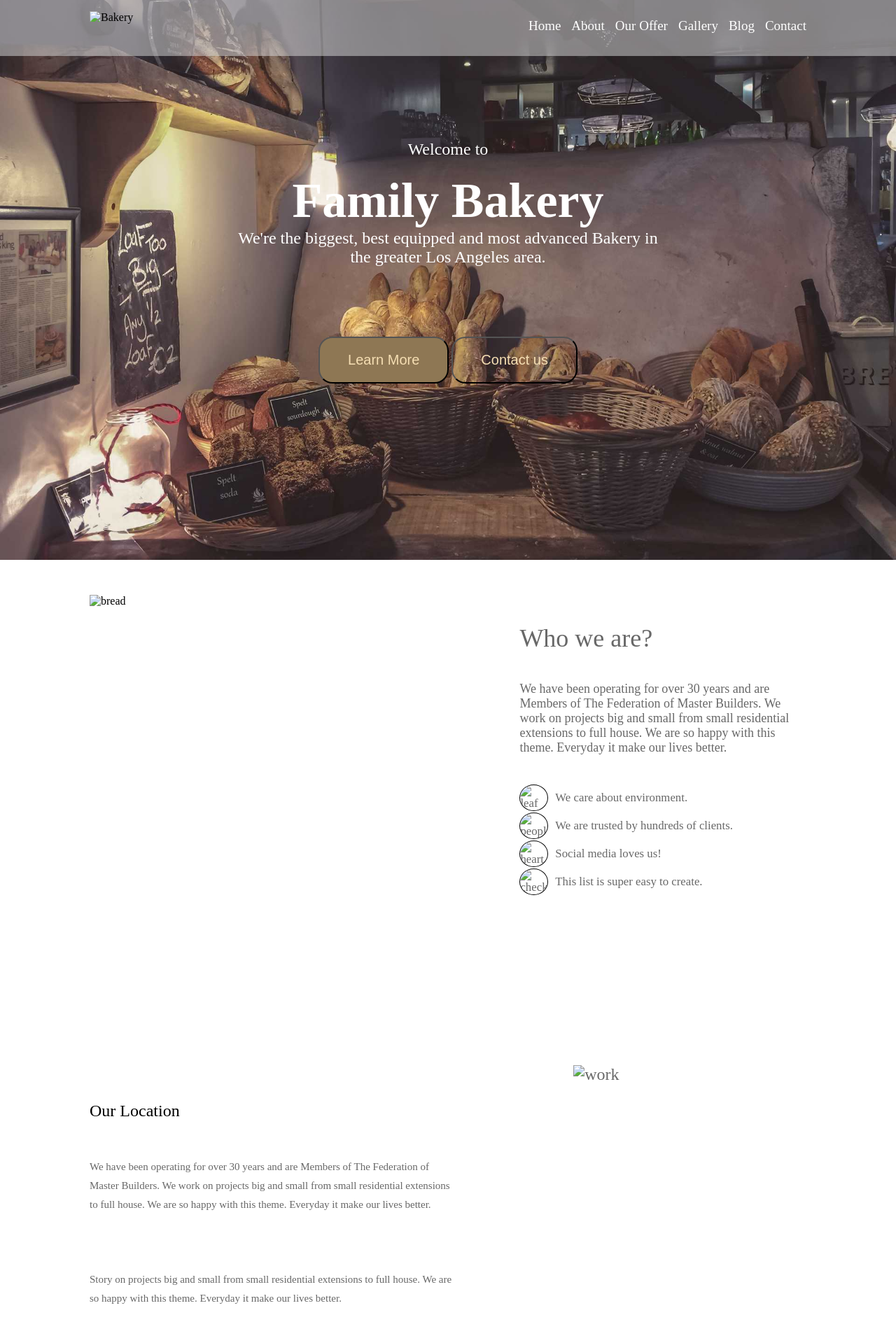
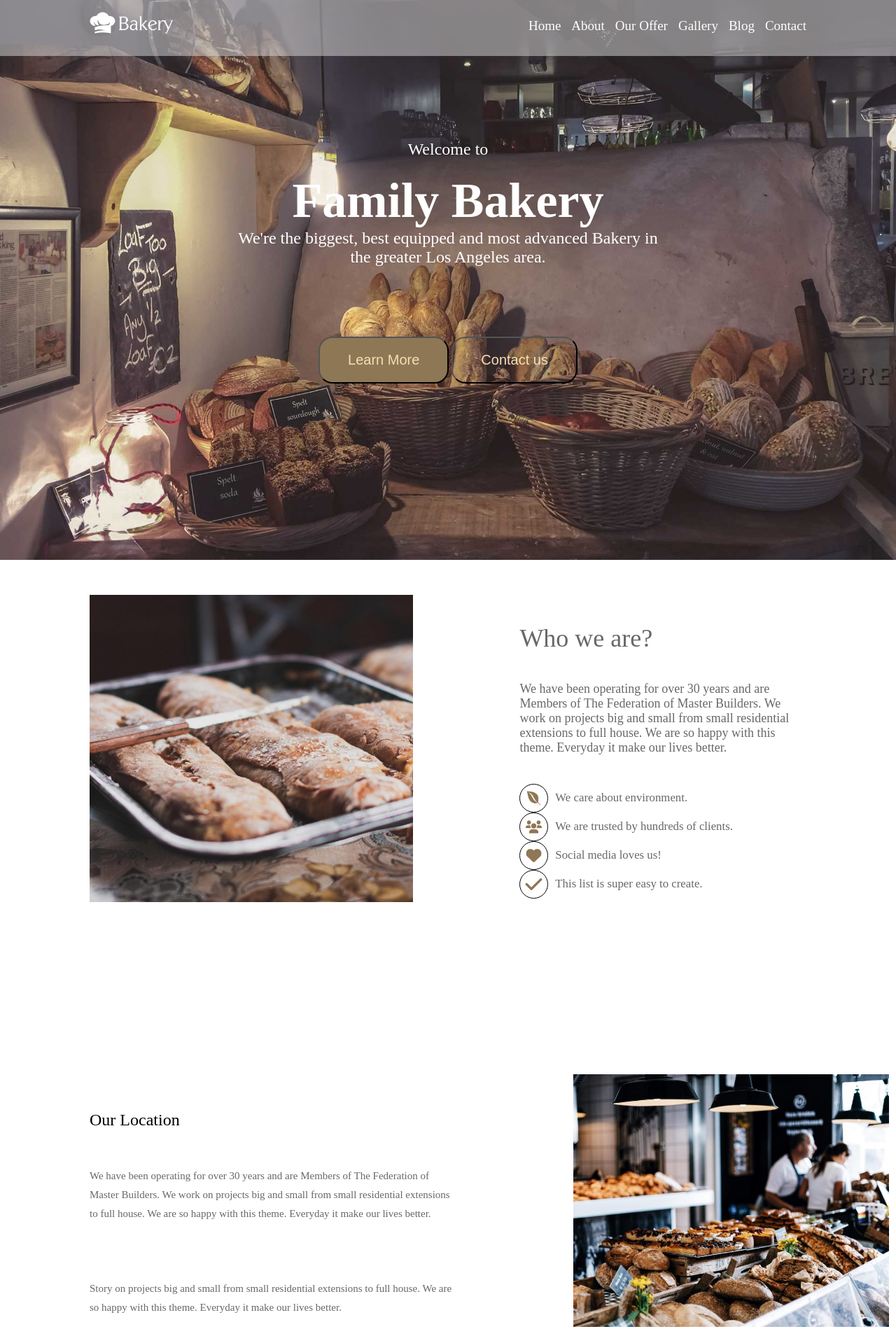
Before and after one commit to KerolosTharwat/routeAssignment-Bakery, a plain HTML site: page index2.html in a window 1280 px wide. Shown: the top 1899 px of the page at 70% size. Drawn offline with Linux system fonts and the light colour scheme; files whose address does not match are found by name.

Commit message:
index2.html

```diff
--- a/index2.html
+++ b/index2.html
@@ -11,7 +11,7 @@
 <body>
     <!-- navigation -->
     <nav>
-        <img src="./images/bakery-light-1.png" alt="Bakery">
+        <img src="bakery-light-1.png" alt="Bakery">
         <ul>
             <li><a href="#">Home</a></li>
             <li><a href="#">About</a></li>
@@ -36,25 +36,25 @@
     </div>
         <!-- first part -->
     <div class="identification odd">
-        <div class="left"><img src="./images/alexandru-stavrica.jpg" alt="bread"></div>
+        <div class="left"><img src="alexandru-stavrica.jpg" alt="bread"></div>
         <div class="right content">
             <h2>Who we are?</h2>
             <p>We have been operating for over 30 years and are Members of The Federation of Master Builders. We work on projects big and small from small residential extensions to full house. We are so happy with this theme. Everyday it make our lives better.</p>
             <ul>
                 <li class="SameLine">
-                    <img class="icon" src="./images/Icons/leaf.png" alt="leaf">
+                    <img class="icon" src="leaf.png" alt="leaf">
                    <span> We care about environment.</span>
                 </li>
                 <li class="SameLine">
-                    <img class="icon" src="./images/Icons/people.png" alt="people">
+                    <img class="icon" src="people.png" alt="people">
                   <span>  We are trusted by hundreds of clients.</span>
                 </li>
                 <li class="SameLine">
-                    <img class="icon" src="./images/Icons/heart.png" alt="heart">
+                    <img class="icon" src="heart.png" alt="heart">
                     <span>Social media loves us!</span>
                 </li>
                 <li class="SameLine">
-                    <img class="icon" src="./images/Icons/check.png" alt="check">
+                    <img class="icon" src="check.png" alt="check">
                     <span>This list is super easy to create.</span>
                 </li>
             </ul>
@@ -68,7 +68,7 @@
         <p>We have been operating for over 30 years and are Members of The Federation of Master Builders. We work on projects big and small from small residential extensions to full house. We are so happy with this theme. Everyday it make our lives better.</p>
         <p>Story on projects big and small from small residential extensions to full house. We are so happy with this theme. Everyday it make our lives better.</p>
     </div>
-    <div class="right"><img src="./images/full-2.jpg" alt="work"></div>
+    <div class="right"><img src="full-2.jpg" alt="work"></div>
 </div>
     <!-- third part -->
     <div class="baking full">
@@ -78,7 +78,7 @@
         </div>
         <div>
             <div class="card">
-                <img src="./images/ben-garratt.jpg" alt="Superior Breads">
+                <img src="ben-garratt.jpg" alt="Superior Breads">
                 <h3>Superior Breads</h3>
                 <p>Proin interdum, ante ut sollicitudin commodo, tellus quam sagittis libero, at semper mauris velit a velit. Phasellus commodo turpis et lacinia posuere.</p>
             </div>
@@ -103,7 +103,7 @@
             <h3>Our contact details:</h3>
             <ul>
                 <li class="SameLine">
-                    <img class="icon" src="Icons/map.png" alt="map">
+                    <img class="icon" src="map.png" alt="map">
                    <span> Manchester St 123-78B, Random 713, UK</span>
                 </li>
                 <li class="SameLine">
@@ -111,11 +111,11 @@
                    <span> +46 123 456 789</span>
                 </li>
                 <li class="SameLine">
-                    <img class="icon" src="Icons/headphone.png" alt="call center">
+                    <img class="icon" src="headphone.png" alt="call center">
                    <span> +37 431 456 789</span>
                 </li>
                 <li class="SameLine">
-                    <img class="icon" src="./images/Icons/email.png" alt="mail">
+                    <img class="icon" src="email.png" alt="mail">
                    <span>  hello@sitename.com</span>
                 </li>
             </ul>
```
